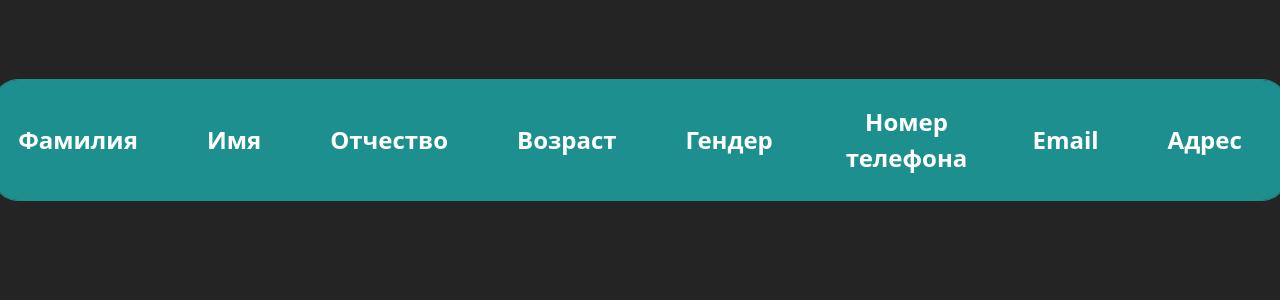
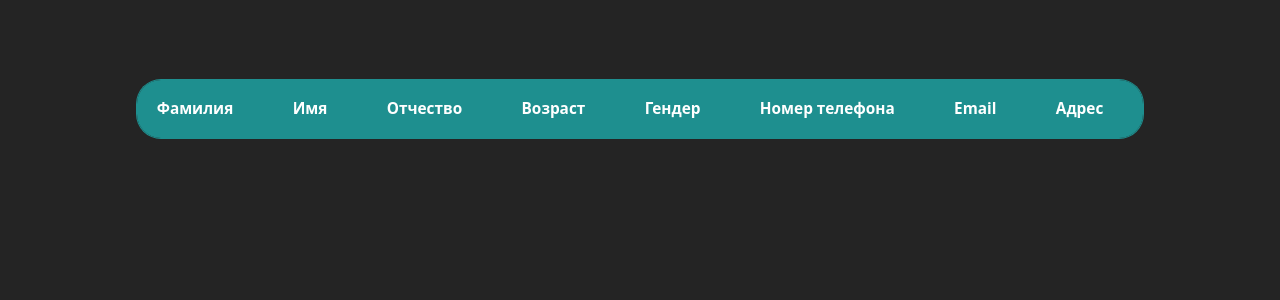
Before and after one commit to Pollikkk/Test_table, a React (Vite) app: page / in a window 1280 px wide. Shown: the top 300 px of the page. Built offline with nearby package versions, Linux system fonts and the light colour scheme; no server answers.

Commit message:
пофиксила шрифт

```diff
--- a/src/App.css
+++ b/src/App.css
@@ -6,4 +6,5 @@
 .content{
   width: 100%;
   max-width: 1400px;
+  display: flex;
 }
--- a/src/components/Table.css
+++ b/src/components/Table.css
@@ -9,13 +9,8 @@ table {
   margin: 0 auto;
 }
 
-li, p, a, td{
-  font-size: 1vw;
-  line-height: 1;
-}
-
 thead {
-  font-size: 1.5rem;
+  font-size: 1.2vw;
   background-color: #1e8f8f;
   color: #fff;
 }
@@ -23,10 +18,10 @@ thead {
 th,
 td {
   border: 1px solid #1e8f8f;
-  padding: 1.5rem;
-  line-height: 1.5;
+  padding: 1.5vw;
+  line-height: 1.5vw;
 }
 
 td {
-  font-size: 1.3vw;
+  font-size: 1.2vw;
 }
```
